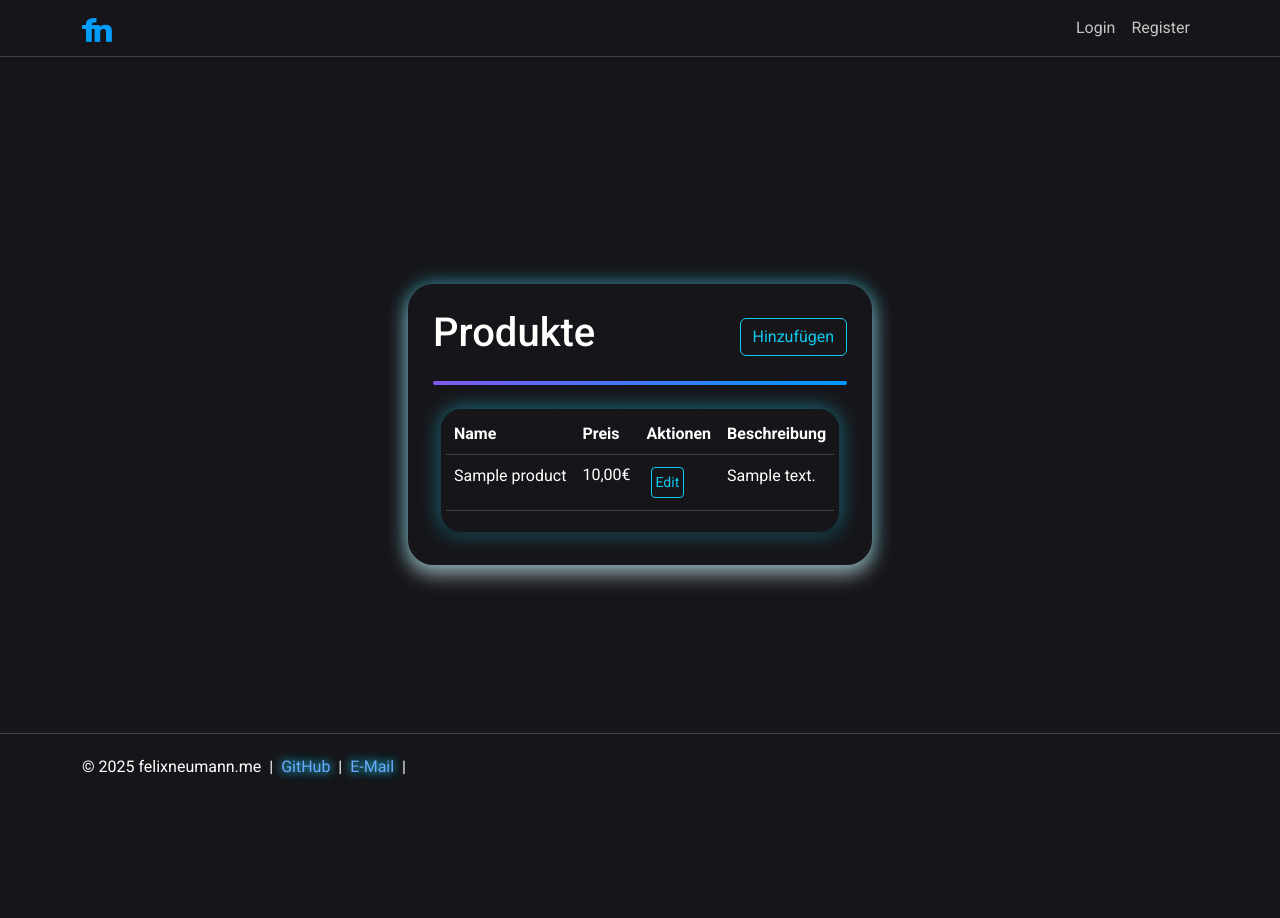
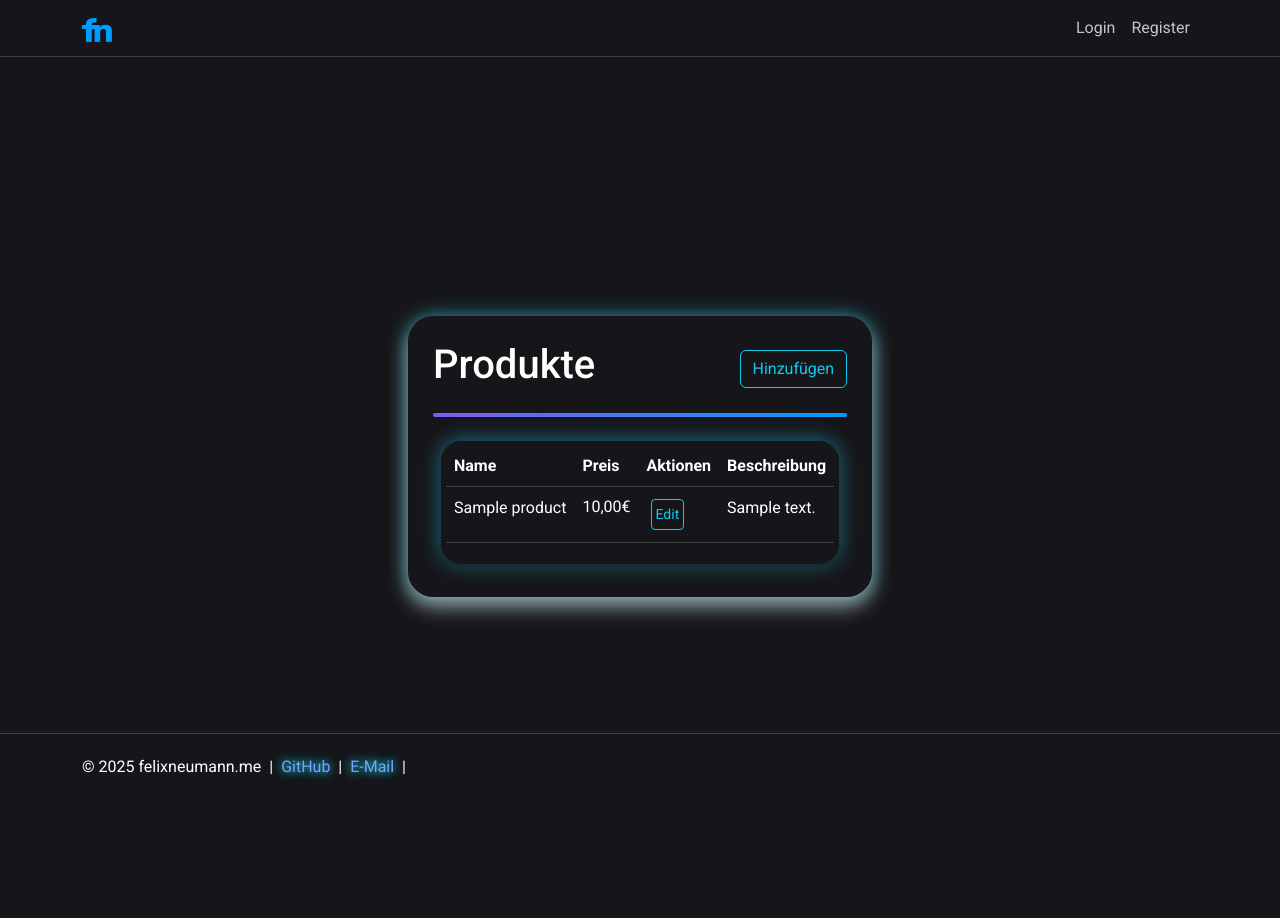
Before and after one commit to fncoding/kid-me, a Django app: page /products/ in a window 1280 px wide. Before the commit the page ends 778 px from the top, so only its background shows below. Run offline with Django 5.2, Linux system fonts and the light colour scheme; tables that the repository leaves empty hold one stand-in row (values such as "Sample post"); style sheets or scripts are compiled from the project's sources; some libraries are stand-ins or nearby versions.

Commit message:
production - main

```diff
--- a/src/products/templates/product_list.html
+++ b/src/products/templates/product_list.html
@@ -1,6 +1,6 @@
 {% extends 'base.html' %}
 {% block content%}
-<div class="d-flex justify-content-center align-items-center min-vh-100 pt-navbar pt-3 mt-3">
+<div class="d-flex justify-content-center align-items-center min-vh-100 pt-navbar pt-3 mt-5">
     <div class="card main-card p-4">
         <div class="d-flex justify-content-between align-items-center">
             <h1>Produkte</h1>
```
